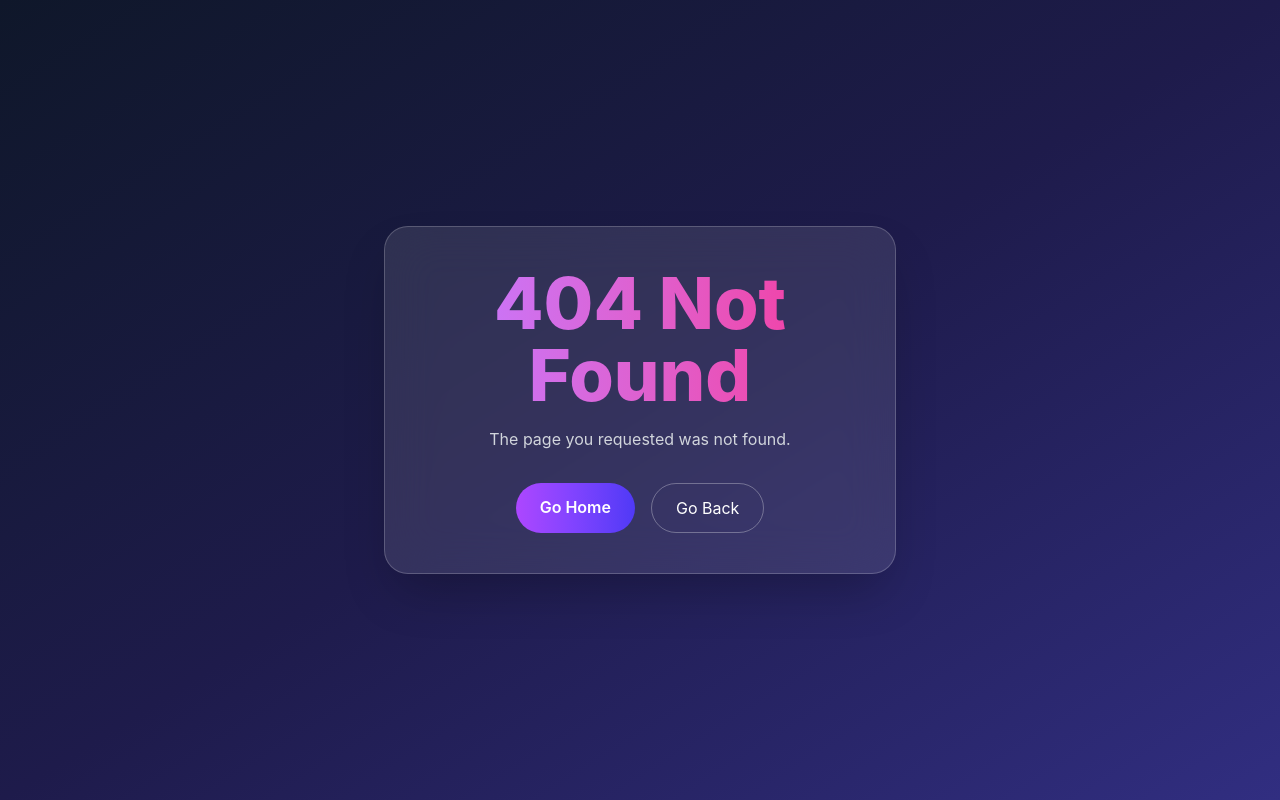
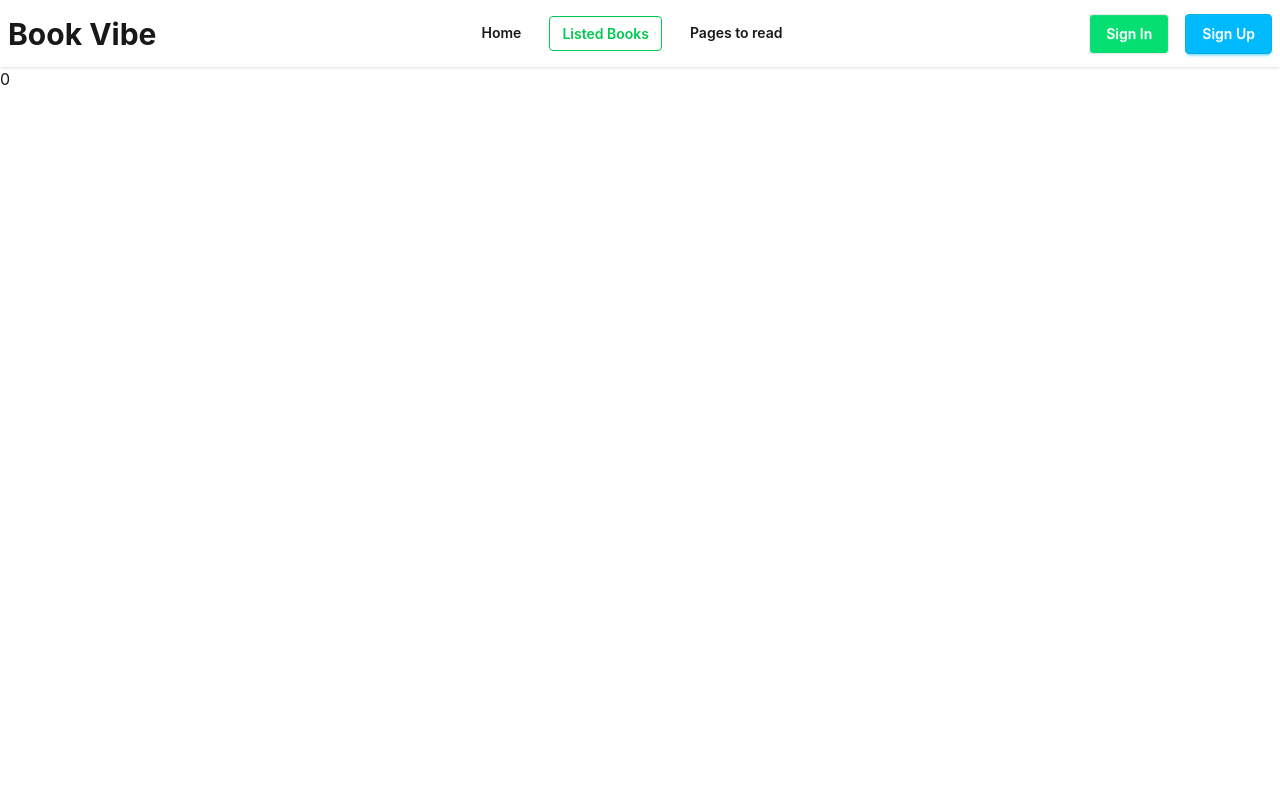
Before and after one commit to KhalidSifullahSIam2004/Book-vibe-siam11, a React (Vite) app: page /listedbooks in a window 1280 px wide. Before the commit this address had no page. Built offline with nearby package versions, Linux system fonts and the light colour scheme.

Commit message:
first commit

```diff
--- a/package.json
+++ b/package.json
@@ -15,6 +15,7 @@
     "react": "^19.2.4",
     "react-dom": "^19.2.4",
     "react-router": "^7.14.0",
+    "react-toastify": "^11.0.5",
     "tailwindcss": "^4.2.2"
   },
   "devDependencies": {
--- a/src/Components/AllTimeShow/Navbar/Navbar.jsx
+++ b/src/Components/AllTimeShow/Navbar/Navbar.jsx
@@ -40,7 +40,7 @@ const Navbar = () => {
               </li>
               <li className="font-semibold">
                 <NavLink
-                  to="/books"
+                  to='/listedbooks'
                   className={({ isActive }) =>
                     isActive && "text-green-500 border border-green-500"
                   }
@@ -76,7 +76,7 @@ const Navbar = () => {
             </li>
             <li className="font-semibold mr-4">
               <NavLink
-                to="/books"
+                to="/listedbooks"
                 className={({ isActive }) =>
                   isActive && "text-green-500 border border-green-500"
                 }
--- a/src/Components/DynamicShow/BookDetails/BookDetails.jsx
+++ b/src/Components/DynamicShow/BookDetails/BookDetails.jsx
@@ -1,16 +1,14 @@
-import { Link, useLoaderData, useParams } from "react-router";
-import { FaRegStar } from "@react-icons/all-files/fa/FaRegStar";
-
+import { use } from "react";
+import { useLoaderData, useParams } from "react-router";
+import { BookContext } from "../../../Context/Context";
 
 const BookDetails = () => {
+  const params = useParams();
+  const booksData = useLoaderData();
+  const findBook = booksData.find((bookData) => bookData.bookId === Number(params.id));
+  const {handleMarkAsRead, handleWishList} = use(BookContext);
 
-  const params = useParams();
-
-  const booksData = useLoaderData();
-
-  const findBook = booksData.find(bookData => bookData.bookId === Number(params.id));
-
-  const {bookName, author, image, review, totalPages, publisher, yearOfPublishing, rating, tags } = findBook;
+  const { bookName, author, image, review, totalPages, publisher, yearOfPublishing, rating, tags} = findBook;
 
   return (
     <section className="container mx-auto px-4 py-12">
@@ -29,10 +27,11 @@ const BookDetails = () => {
           </div>
           <div className="flex flex-wrap items-center gap-3 border-y border-dashed border-gray-300 py-5">
             <span className="font-semibold text-[#131313]">{tags[0]}</span>
-            <span className="flex items-center gap-2 text-gray-500">
-            </span>
+            <span className="flex items-center gap-2 text-gray-500"></span>
           </div>
-          <p className="text-gray-600"><span className="font-bold text-[#131313]">Review:</span> {review}</p>
+          <p className="text-gray-600">
+            <span className="font-bold text-[#131313]">Review:</span> {review}
+          </p>
 
           <div className="flex flex-wrap items-center gap-3">
             <span className="font-bold text-[#131313]">Tag</span>
@@ -48,42 +47,26 @@ const BookDetails = () => {
           <div className="grid gap-3 text-gray-600">
             <p>
               <span className="font-semibold text-[#131313]">Number of Pages:</span>
-              <span className="ml-[6%]">
-              {totalPages}
-              </span>
+              <span className="ml-[6%]">{totalPages}</span>
             </p>
             <p>
               <span className="font-semibold text-[#131313]">Publisher:</span>
-              <span className="ml-[11%]">
-              {publisher}
-              </span>
+              <span className="ml-[11%]">{publisher}</span>
             </p>
             <p>
               <span className="font-semibold text-[#131313]">Year of Publishing:</span>
-              <span className="ml-[5%]">
-              {yearOfPublishing}
-              </span>
+              <span className="ml-[5%]">{yearOfPublishing}</span>
             </p>
             <p>
               <span className="font-semibold text-[#131313]">Rating:</span>
-              <span className="ml-[13%]">
-              {rating}
-              </span>
+              <span className="ml-[13%]">{rating}</span>
             </p>
           </div>
           <div className="flex gap-4">
-            <Link
-              to="/books"
-              className="btn border bg-white"
-            >
-             Mark as Read
-            </Link>
-            <Link
-              to="/books"
-              className="btn btn-info text-white"
-            >
-             Add to Wishlist
-            </Link>
+            <button className="btn border bg-white" onClick={() => handleMarkAsRead(findBook)}>
+              Mark as Read
+            </button>
+            <button className="btn btn-info text-white"  onClick={() => handleWishList(findBook)}>Add to Wishlist</button>
           </div>
         </div>
       </div>
--- /dev/null
+++ b/src/Components/DynamicShow/ListedBooks/ListedBooks.jsx
@@ -0,0 +1,15 @@
+import React, { use } from 'react';
+import { BookContext } from '../../../Context/Context';
+
+const ListedBooks = () => {
+    const {storedBooks} = use(BookContext);
+    return (
+        <div>
+            {
+                storedBooks.length
+            }
+        </div>
+    );
+};
+
+export default ListedBooks;
--- /dev/null
+++ b/src/Context/Context.jsx
@@ -0,0 +1,50 @@
+import { createContext, useState } from "react";
+import { toast } from "react-toastify";
+
+export const BookContext = createContext();
+
+const Context = ({ children }) => {
+  const [storedBooks, setStoredBooks] = useState([]);
+  const [wishList, setWishList] = useState([]);
+
+  const handleMarkAsRead = (book) => {
+
+
+    const isExist = storedBooks.find((bookData) => bookData.bookId === book.bookId);
+
+    if(isExist) {
+      toast.error("The book is already exist");
+    } else {
+      setStoredBooks([...storedBooks, book]);
+      toast.success(`${book.bookName} is added to list`);
+    }
+  };
+
+
+  const handleWishList = (book) => {
+
+    const isExistInReadList = storedBooks.find((bookData) => bookData.bookId === book.bookId);
+
+    if(isExistInReadList){
+      toast.error("The book is already exist in read list");
+      return;
+    }
+
+    const isExist = wishList.find((bookData) => bookData.bookId === book.bookId);
+
+    if(isExist) {
+      toast.error("The book is already exist");
+    } else {
+      setWishList([...wishList, book]);
+      toast.success(`${book.bookName} is added to wish list`);
+    }
+  };
+
+  return (
+    <BookContext value={{storedBooks,setStoredBooks, handleMarkAsRead, wishList, setWishList, handleWishList}}>
+      {children}
+    </BookContext>
+  );
+};
+
+export default Context;
--- a/src/Routes/Routes.jsx
+++ b/src/Routes/Routes.jsx
@@ -4,6 +4,7 @@ import HomePage from "../Components/DynamicShow/HomePage/HomePage";
 import Books from "../Components/DynamicShow/Books/Books";
 import ErrorPage from "../Components/DynamicShow/ErrorPage/ErrorPage";
 import BookDetails from "../Components/DynamicShow/BookDetails/BookDetails";
+import ListedBooks from "../Components/DynamicShow/ListedBooks/ListedBooks";
 
 export const router = createBrowserRouter([
   {
@@ -23,6 +24,10 @@ export const router = createBrowserRouter([
         path: "/books/:id",
         loader:  () => fetch("/booksData.json"),
         element: <BookDetails />,
+      },
+      {
+        path: '/listedbooks',
+        element: <ListedBooks/>
       }
     ]
   }
--- a/src/main.jsx
+++ b/src/main.jsx
@@ -3,12 +3,17 @@ import { createRoot } from 'react-dom/client'
 import './index.css'
 import { RouterProvider } from 'react-router'
 import { router } from './Routes/Routes.jsx'
+import Context from './Context/Context.jsx'
+import { ToastContainer } from 'react-toastify'
 
 
 
 
 createRoot(document.getElementById('root')).render(
   <StrictMode>
+    <Context>
     <RouterProvider router={router}/>
+    <ToastContainer />
+    </Context>
   </StrictMode>,
 )
```
Also changed, not shown: 1 other file (tests, documents, lock files or other folders).
